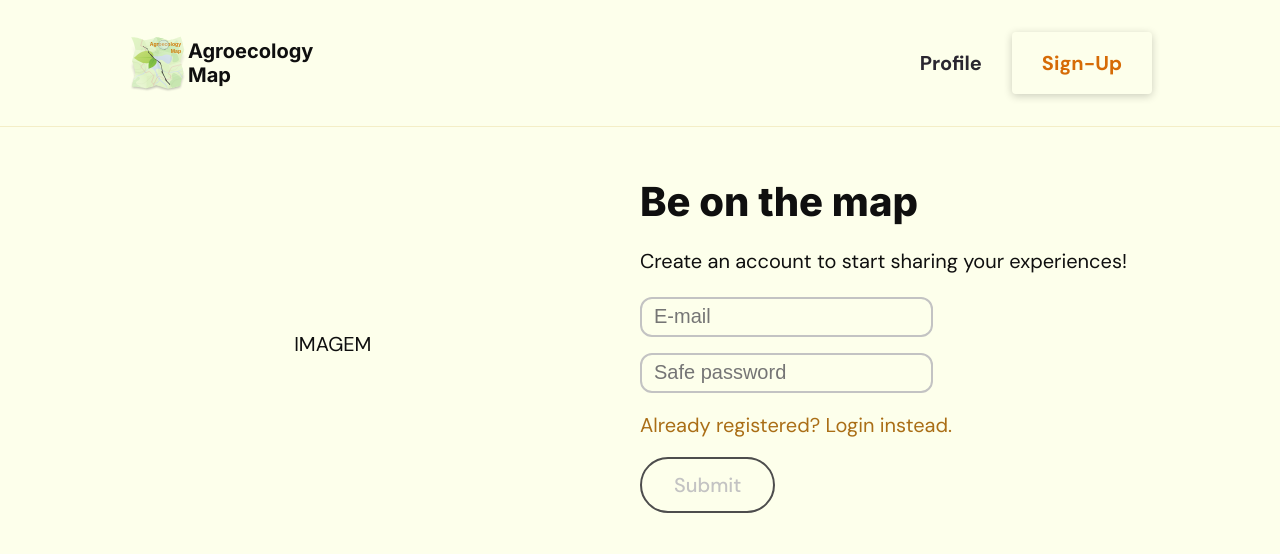
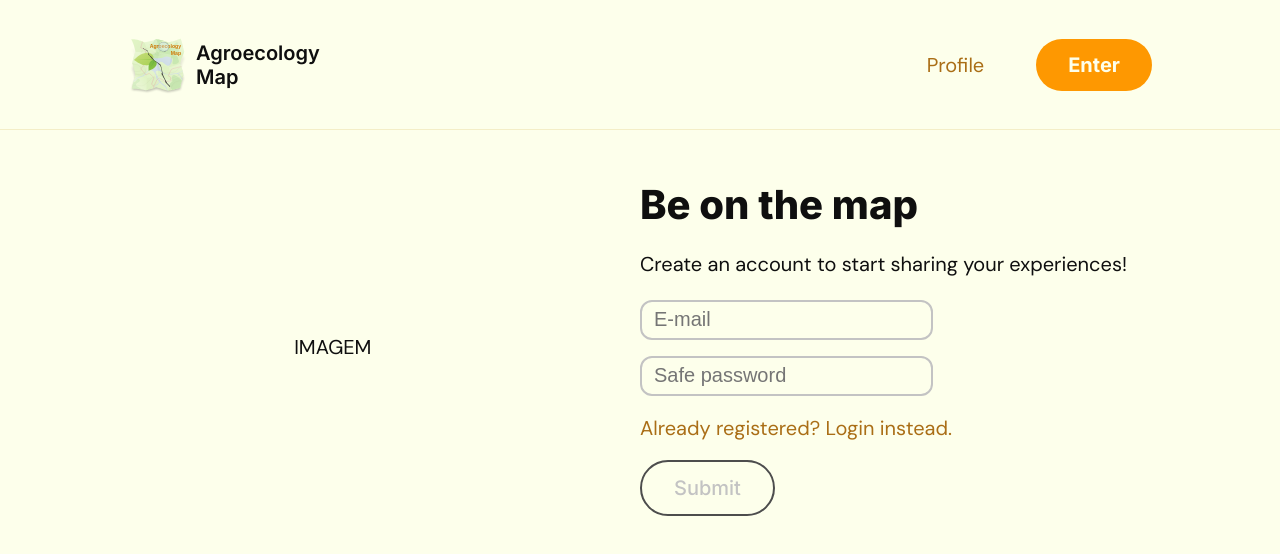
Before and after one commit to marcelo-soares-souza/Agroecology-Map-Frontend, a React (Vite) app: page /register in a window 1280 px wide. Shown: the top 554 px of the page. Built offline with nearby package versions, Linux system fonts and the light colour scheme.

Commit message:
styles + i18n: MainHeader update

```diff
--- a/src/components/MainHeader.module.css
+++ b/src/components/MainHeader.module.css
@@ -1,23 +1,12 @@
 .header {
-  padding: var(--space-4) max(12px, 10%);
+  min-height: 130px;
+  padding: 1rem max(12px, 10%);
   display: flex;
+  flex-wrap: wrap;
   justify-content: stretch;
   align-items: center;
   border-bottom: 1px solid var(--background-highlight);
   margin-bottom: var(--space-4);
-}
-
-.button {
-  display: inline-flex;
-  align-items: center;
-  gap: 0.5rem;
-  padding: 0.75rem 1.5rem;
-  color: #d66b06;
-  border: none;
-  border-radius: 4px;
-  box-shadow: 0 2px 8px rgba(0, 0, 0, 0.2);
-  cursor: pointer;
-  font-weight: bold;
 }
 
 .logoWrap {
@@ -34,9 +23,10 @@
 
 .logotype {
   font-family: Inter, 'DM Sans', Ubuntu, Verdana, sans-serif;
+  padding: var(--space-0);
   color: var(--primary);
   font-size: var(--text-base);
-  font-weight: 700;
+  font-weight: 600;
   line-height: 1.2rem;
   white-space: pre-wrap;
 }
@@ -44,29 +34,7 @@
 .nav {
   flex: 1;
   display: flex;
+  align-items: center;
   justify-content: flex-end;
-  align-items: center;
+  gap: var(--space-6);
 }
-
-.link {
-  display: inline-flex;
-  align-items: center;
-  gap: 0.5rem;
-  padding: 0.75rem 1.5rem;
-  color: #2a2630;
-  cursor: pointer;
-  font-weight: bold;
-}
-
-a:link {
-  text-decoration: none;
-}
-a:visited {
-  text-decoration: none;
-}
-a:hover {
-  text-decoration: none;
-}
-a:active {
-  text-decoration: none;
-}
--- a/src/components/MainHeader.tsx
+++ b/src/components/MainHeader.tsx
@@ -9,18 +9,25 @@ const MainHeader = () => {
   return (
     <header className={classes.header}>
       <Link className={classes.logoWrap} to="/">
-        <img src={logo} className={classes.logo} alt="Agroecology Map Logo" />
+        <img
+          height={100}
+          src={logo}
+          className={classes.logo}
+          alt="Agroecology Map Logo"
+        />
         <span className={classes.logotype}>
           <Translator path="header.agroecologyMap" />
         </span>
       </Link>
       <nav className={classes.nav}>
-        <Link to="/profile" className={classes.link}>
-          Profile
+        <Link to="/profile">
+          <Translator path="header.profile" />
         </Link>
 
         <Link to="/register" className={classes.button}>
-          Sign-Up
+          <button className="btn-highlight-1">
+            <Translator path="header.enter" />
+          </button>
         </Link>
       </nav>
     </header>
--- a/src/i18n/locales/en-us.tsx
+++ b/src/i18n/locales/en-us.tsx
@@ -1,7 +1,9 @@
 export default {
   translations: {
     header: {
-      agroecologyMap: "Agroecology\nMap"
+      agroecologyMap: "Agroecology\nMap",
+      enter: "Enter",
+      profile: "Profile"
     },
     home: {
       about: "Welcome to Agroecology Map!"
--- a/src/index.css
+++ b/src/index.css
@@ -12,10 +12,16 @@
 }
 
 :root {
+  --font-base: 'DM Sans',
+    'Inter',
+    'Open Sans',
+    Verdana,
+    sans-serif;
+  --font-heading: 'Inter', 'Open Sans', "DM Sans", Ubuntu, Verdana, sans-serif;
   min-height: 100vh;
   font-size: 20px;
   line-height: 32px;
-  font-family: 'DM Sans', 'Inter', 'Open Sans', Helvetica, Verdana, sans-serif;
+  font-family: var(--font-base);
   font-weight: 400;
   font-synthesis: none;
   text-rendering: optimizeLegibility;
@@ -81,7 +87,7 @@ body {
 }
 
 h1, h2, h3, h4, h5, h6 {
-  font-family: Inter, 'DM Sans', Verdana, sans-serif;
+  font-family: var(--font-heading);
 }
 
 h1 {
@@ -113,6 +119,7 @@ button {
   margin: var(--space-2) 0;
   height: var(--space-6);
   padding: 0 var(--space-4);
+  font-family: var(--font-heading);
   color: var(--neutral-light);
   border: 2px solid var(--neutral);
   border-radius: 28px;
@@ -131,6 +138,13 @@ button:disabled {
   background-color: var(--neutral-light);
   color: var(--neutral);
   border-color: var(--neutral-light);
+}
+
+.btn-highlight-1 {
+  background-color: var(--highlight-1);
+  color: var(--background);
+  font-weight: 700;
+  border: none;
 }
 
 input {
```
